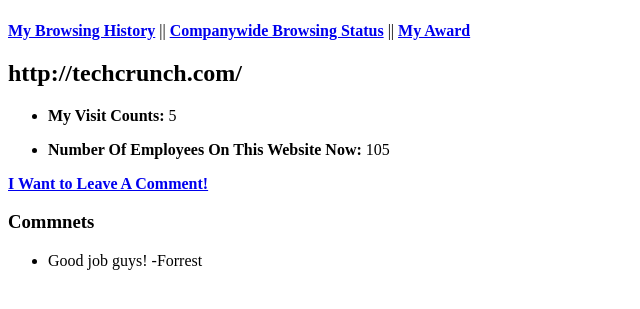
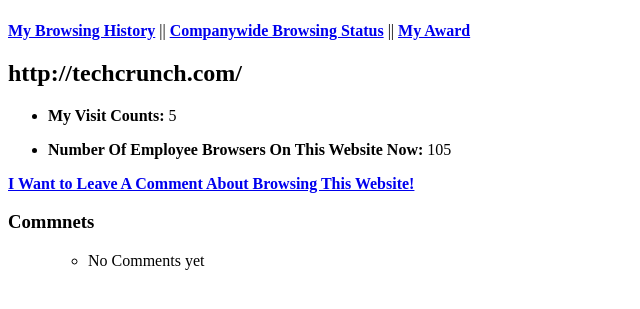
Before and after one commit to gzpgg3x/BrowsingOR, a Django app: page /questions/1/ in a window 1280 px wide. Shown: the part 92-401 px from the top of the page, without its empty margins (0-640 px from the left). Run offline with Django 3.2, Linux system fonts and the light colour scheme; data comes from the database, SQL or seed files in the repository; both versions use the stored data as it was after the commit; parts of the project's set-up code (start-up, migrations or seed data) failed here and were passed over.

Commit message:
demoVersion1.04

```diff
--- a/jumpingintodjango/jumpingintodjango/templates/index.html
+++ b/jumpingintodjango/jumpingintodjango/templates/index.html
@@ -14,7 +14,7 @@
 	<tr>
 	  <th> {{question.id}}</th>
 	  <th> <a href="{% url "question_detail" question.id %}">{{question.subject}}</th>
-	  <th> {{question.cmpnyvisit}} Employee(s)</th>
+	  <th> {{question.cmpnyvisit}} Employee Browsers</th>
 	</tr>
 	{% endfor %}
 	</table>
--- a/jumpingintodjango/jumpingintodjango/templates/question_detail.html
+++ b/jumpingintodjango/jumpingintodjango/templates/question_detail.html
@@ -5,14 +5,19 @@
      <ul>
 	    <li><p><b>My Visit Counts:</b> {{question.visit}}</p></li>
 
-		<li><p><b>Number Of Employees On This Website Now: </b>{{question.cmpnyvisit}}</p></li>
+		<li><p><b>Number Of Employee Browsers On This Website Now: </b>{{question.cmpnyvisit}}</p></li>
     </ul>
-	<p><a href="{% url "question_edit" question.id %}"><b>I Want to Leave A Comment!</b></a></p>
+	<p><a href="{% url "question_edit" question.id %}"><b>I Want to Leave A Comment About Browsing This Website!</b></a></p>
 	</p>
 	<h3>Commnets</h3>
 	<ul>
-
-			<li>{{question.description|safe}}</li>
+	<ul>
+		{% for answer in question.answer_set.all %}
+			<li>{{answer.content|safe}} - by fpan {{ user.username }}</li>
+		{% empty %}
+			<li>No Comments yet</li>
+		{% endfor %}
+	</ul>
 
 	</ul>
 {% endblock %}
--- a/jumpingintodjango/questionsandanswers/views.py
+++ b/jumpingintodjango/questionsandanswers/views.py
@@ -131,10 +131,17 @@
             with con:
 
                 cur = con.cursor()
-                cur.execute("INSERT INTO questionsandanswers_answer VALUES(?,?,?,?)",(b,b,a,a))
+
+                lid = cur.execute('SELECT max(id) FROM questionsandanswers_answer')
+                max_id = lid.fetchone()[0] + 1
+
+                # lid = cur.lastrowid
+                print max_id
+                #c = int(lid) + 1
+                cur.execute("INSERT INTO questionsandanswers_answer VALUES(?,?,?,?)",(max_id,b,a,a))
                 con.commit()
-                print a
-                print b
+                # print a
+                # print b
 
             return redirect('question_detail', question_id)
     else:
```
Also changed, not shown: jumpingintodjango/jumpingintodjango/db/db.sqlite.
